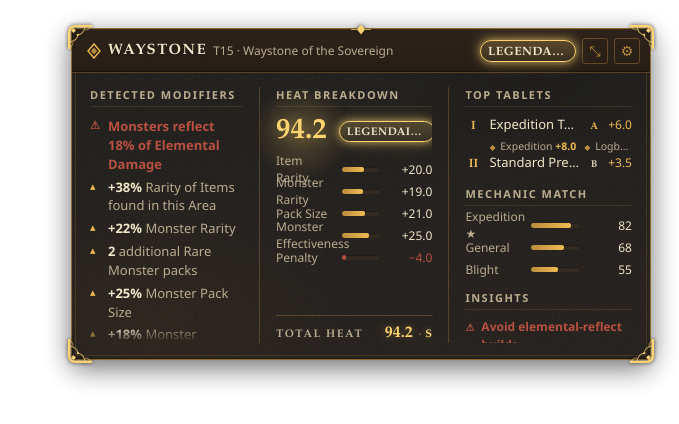
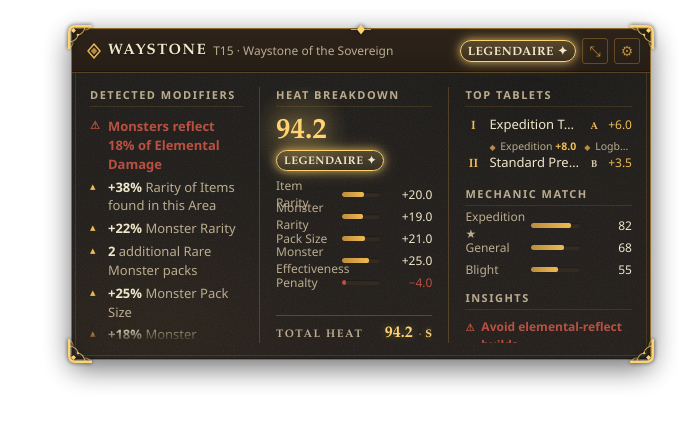
Before and after one commit to Captain-VII/poe2-waystone-analyzer-v3, a website built with Vite: page index.html in a window 1280 px wide. Both pictures are taken after a click on the button "Toggle compact or full view". Shown: the whole page, without its empty margins (601-1280 px from the left). Built offline with nearby package versions, Linux system fonts and the light colour scheme.

Commit message:
Fix reflect hard-block regex and Legendaire badge truncation
- scoring.ts: the "reflect damage" hard-block pattern only matched bare
  phrasing ("reflects damage") and missed the real PoE2 wording
  ("Monsters reflect 18% of Elemental Damage"), so a genuine reflect
  waystone never surfaced the hard-block warning.
- panel.css/full.css: the badge's max-width cap (96px) was narrower
  than "LEGENDAIRE ✦" actually needs (116.5px), truncating it in both
  the header and the Heat Breakdown mini-badge. Widened the cap and
  let the Full-mode score row wrap instead of clipping.

```diff
--- a/src/analyzer/scoring.ts
+++ b/src/analyzer/scoring.ts
@@ -49,7 +49,10 @@ export const DEFAULT_THRESHOLD = 20; // below this: SKIP (§9)
 // hardBlock: actively fights the loop -> skip outright.
 // speedPenalty: slows the loop without bricking it -> score multiplied down.
 const HARD_BLOCK_PATTERNS: Record<string, RegExp> = {
-  "reflect damage": /reflect(?:s|ed)?\s+\w*\s*damage/i,
+  // Real PoE2 wording is "Monsters reflect 18% of Elemental Damage" — allow
+  // any short run of characters (the "18% of Elemental" part) between the
+  // verb and "damage", not just a single bare word.
+  "reflect damage": /reflect(?:s|ed)?\b[^\n]{0,30}?damage/i,
   "cannot leech": /cannot\s+leech/i,
   "no regeneration": /no\s+.*regenerat/i,
 };
--- a/src/styles/full.css
+++ b/src/styles/full.css
@@ -74,8 +74,9 @@
 /* ---- column 2: heat breakdown ---- */
 .score-row {
   display: flex;
+  flex-wrap: wrap;
   align-items: center;
-  gap: 12px;
+  gap: 4px 12px;
   margin: 2px 0 12px;
   position: relative;
 }
--- a/src/styles/panel.css
+++ b/src/styles/panel.css
@@ -214,7 +214,7 @@
    * fit — `.p-sub` already yields all its space first (flex:1,
    * min-width:0), so this is the last line of defense, not the everyday
    * behavior for the four shorter labels. */
-  max-width: 96px;
+  max-width: 124px;
   overflow: hidden;
   text-overflow: ellipsis;
 }
```
